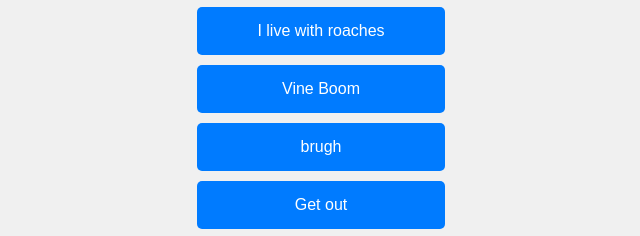
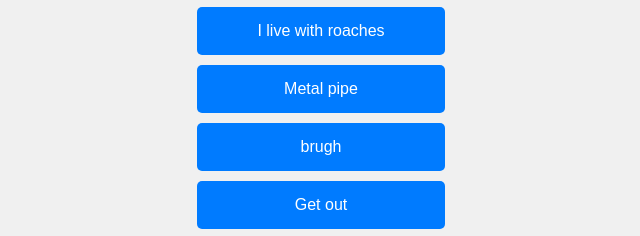
Before and after one commit to gregplays22k/soundbuttons, a plain HTML site: page index.html in a window 1280 px wide. Shown: the part 379-615 px from the top of the page, 319-959 px from the left. Drawn offline with Linux system fonts and the light colour scheme.

Commit message:
Update index.html

```diff
--- a/index.html
+++ b/index.html
@@ -55,7 +55,7 @@
             <button class="sound-button" data-sound="bru-made-with-Voicemod.mp3">brugh</button>
             <button class="sound-button" data-sound="get-out-made-with-Voicemod.mp3">Get out</button>
             <button class="sound-button" data-sound="i-live-wit-roaches-bout-10-of-em-made-with-Voicemod.mp3">I live with roaches</button>
-            <button class="sound-button" data-sound="vine-boom-made-with-Voicemod.mp3">Vine Boom</button>
+            <button class="sound-button" data-sound="metal-pipe-made-with-Voicemod.mp3">Metal pipe</button>
             <button class="sound-button" data-sound="bru-made-with-Voicemod.mp3">brugh</button>
             <button class="sound-button" data-sound="get-out-made-with-Voicemod.mp3">Get out</button>
             <button class="sound-button" data-sound="get-out-made-with-Voicemod.mp3">Get out</button>
```
